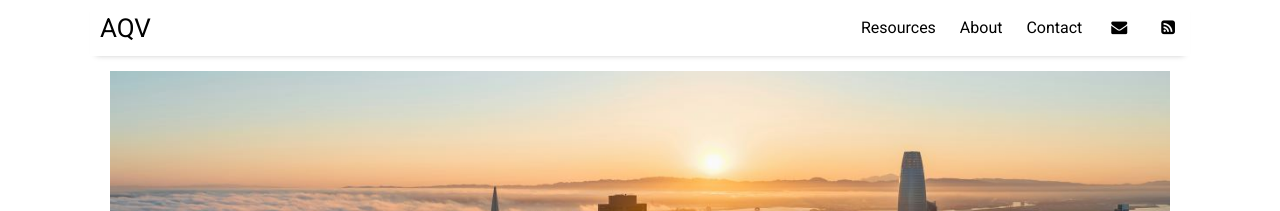
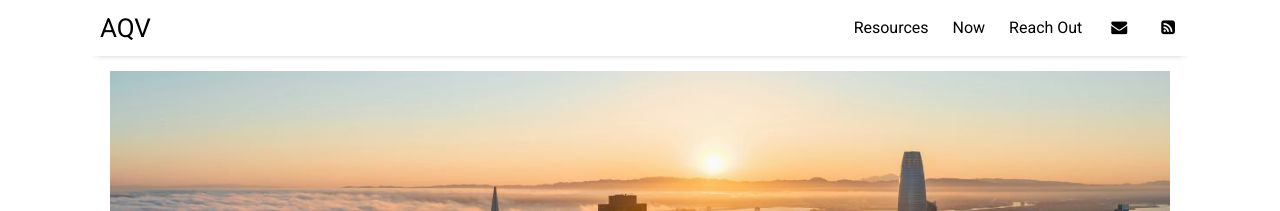
Before and after one commit to aqv-us/aqv-us, a Jekyll site: the page built from index.html, in a window 1280 px wide. Shown: the top 211 px of the page. Built offline with Jekyll 4.4.1, drawn with Linux system fonts in a browser that asks for light colours; nearby versions of some CDN libraries; the list of posts is cut into pages by our own code.

Commit message:
Update settings.yml

```diff
--- a/_data/settings.yml
+++ b/_data/settings.yml
@@ -8,8 +8,8 @@ google-ID: ''
 
 menu:
 - {name: 'Resources', url: 'resources'}
-- {name: 'About',              url: 'about'}
-- {name: 'Contact',            url: 'contact'}
+- {name: 'Now',              url: 'about'}
+- {name: 'Reach Out',            url: 'contact'}
 
 # Available social icons are powered by Font Awesome, so you can use any icon that they offer
 social:
```
